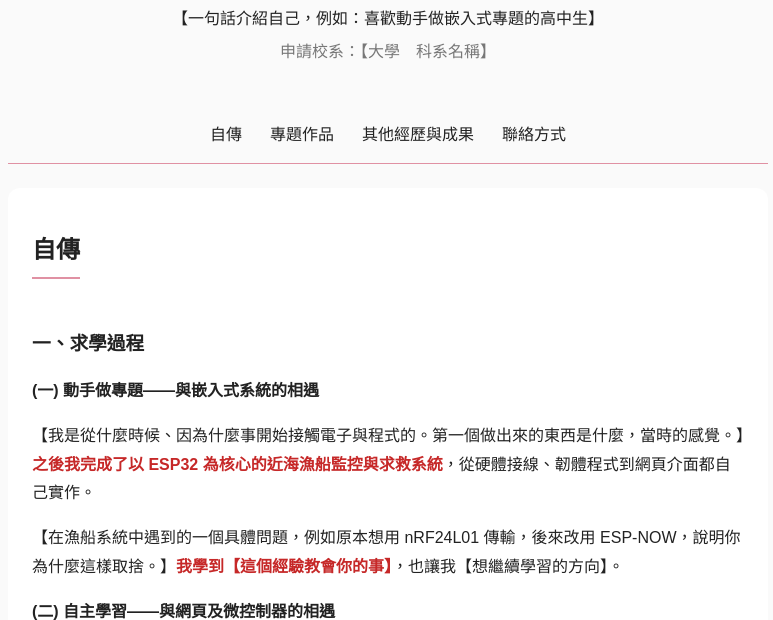
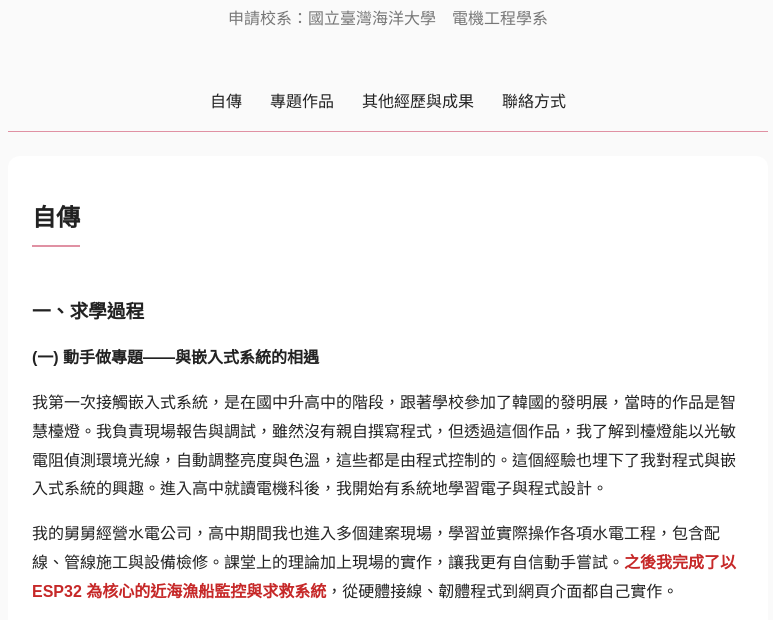
Before and after one commit to youenc120-ux/youenc120-ux.github.io, a plain HTML site: page index.html in a window 1280 px wide. Shown: the part 147-767 px from the top of the page, without its empty margins (252-1025 px from the left). Drawn offline with Linux system fonts and the light colour scheme.

Commit message:
更新自傳內容，提供更詳細的求學過程與嵌入式系統經驗，修正申請校系資訊以增強準確性

```diff
--- a/index.html
+++ b/index.html
@@ -11,8 +11,7 @@
   <!-- ===== 頁首 ===== -->
   <header>
     <h1>陳侑恩</h1>
-    <p class="subtitle">【一句話介紹自己，例如：喜歡動手做嵌入式專題的高中生】</p>
-    <p class="apply">申請校系：【大學　科系名稱】</p>
+  <p class="apply">申請校系：國立臺灣海洋大學　電機工程學系</p>
   </header>
 
   <!-- ===== 導覽列 ===== -->
@@ -32,7 +31,8 @@
       <h3>一、求學過程</h3>
 
       <h4>(一) 動手做專題——與嵌入式系統的相遇</h4>
-      <p>【我是從什麼時候、因為什麼事開始接觸電子與程式的。第一個做出來的東西是什麼，當時的感覺。】<span class="hl">之後我完成了以 ESP32 為核心的近海漁船監控與求救系統</span>，從硬體接線、韌體程式到網頁介面都自己實作。</p>
+      <p>我第一次接觸嵌入式系統，是在國中升高中的階段，跟著學校參加了韓國的發明展，當時的作品是智慧檯燈。我負責現場報告與調試，雖然沒有親自撰寫程式，但透過這個作品，我了解到檯燈能以光敏電阻偵測環境光線，自動調整亮度與色溫，這些都是由程式控制的。這個經驗也埋下了我對程式與嵌入式系統的興趣。進入高中就讀電機科後，我開始有系統地學習電子與程式設計。</p>
+      <p>我的舅舅經營水電公司，高中期間我也進入多個建案現場，學習並實際操作各項水電工程，包含配線、管線施工與設備檢修。課堂上的理論加上現場的實作，讓我更有自信動手嘗試。<span class="hl">之後我完成了以 ESP32 為核心的近海漁船監控與求救系統</span>，從硬體接線、韌體程式到網頁介面都自己實作。</p>
       <p>【在漁船系統中遇到的一個具體問題，例如原本想用 nRF24L01 傳輸，後來改用 ESP-NOW，說明你為什麼這樣取捨。】<span class="hl">我學到【這個經驗教會你的事】</span>，也讓我【想繼續學習的方向】。</p>
 
       <h4>(二) 自主學習——與網頁及微控制器的相遇</h4>
```
